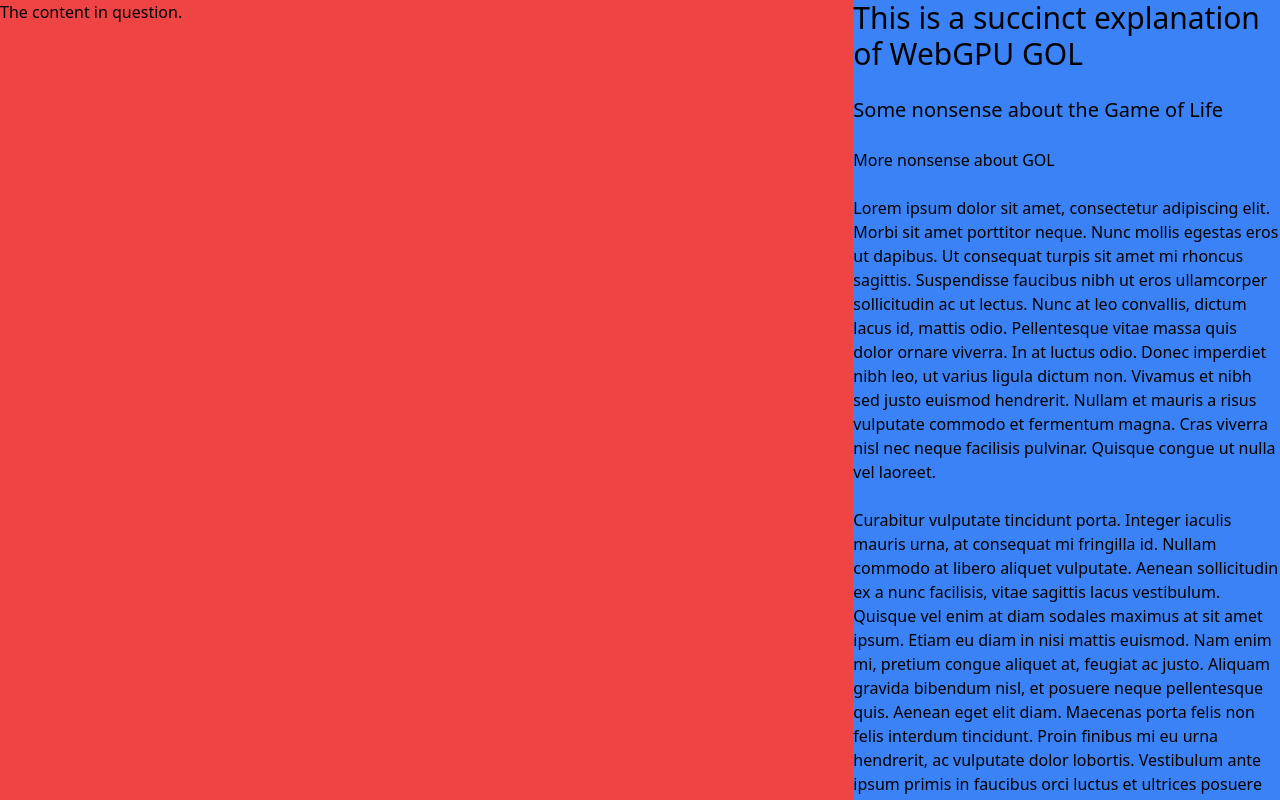
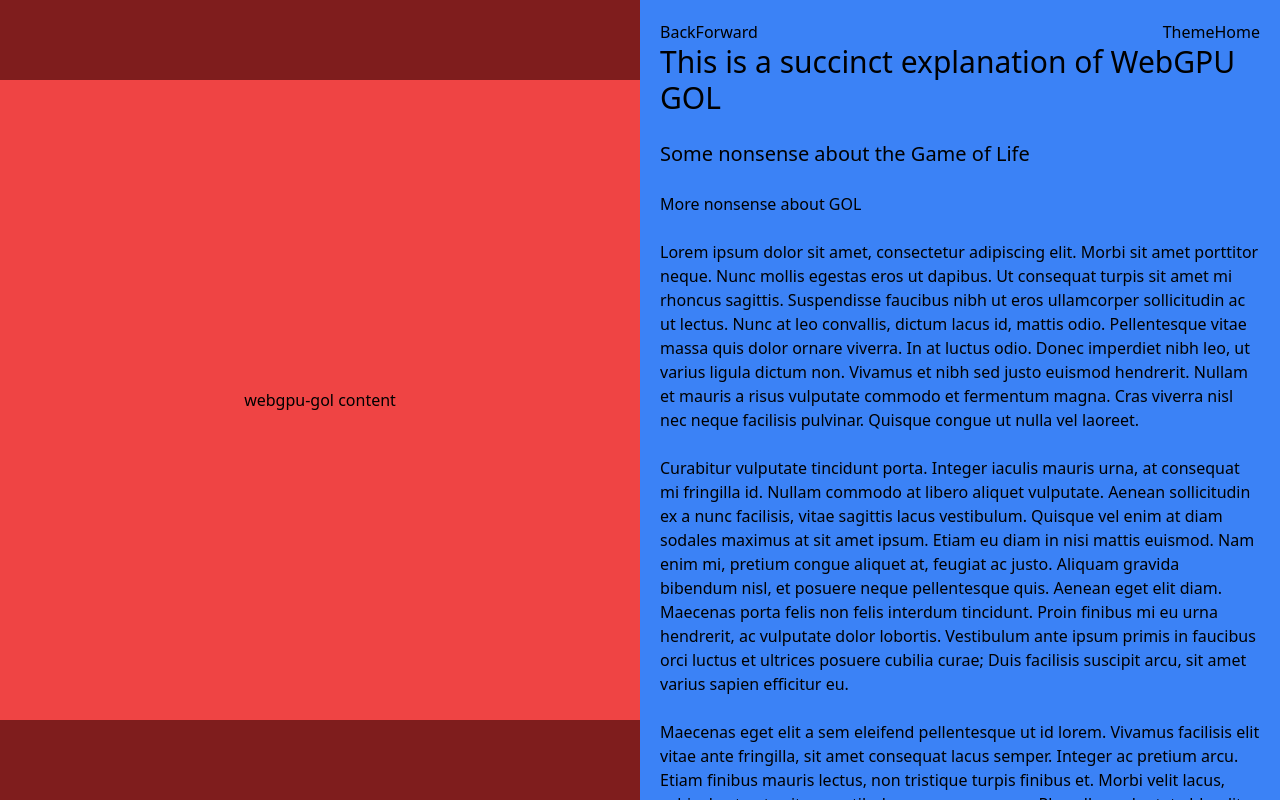
Before and after one commit to BryanDavis999/portfolio, a Next.js app: page /experiments/webgpu-gol in a window 1280 px wide. Built offline with nearby package versions, Linux system fonts and the light colour scheme.

Commit message:
Fixed a few styling issues and created a navbar stub

```diff
--- a/src/pages/experiments/[id].tsx
+++ b/src/pages/experiments/[id].tsx
@@ -34,6 +34,19 @@ type ExperimentProps = {
   info: string
 }
 
+const NavBar = ({customStyle}: any) => (
+  <div className={`h-6 flex justify-between items-center ${customStyle}`}>
+    <div className='flex'>
+      <p>Back</p>
+      <p>Forward</p>
+    </div>
+    <div className='flex'>
+      <p>Theme</p>
+      <p>Home</p>
+    </div>
+  </div>
+)
+
 const Experiment = ({ id, info }: ExperimentProps) => {
   // const ExperimentCode = getExperimentCode(id)
 
@@ -50,13 +63,15 @@ const Experiment = ({ id, info }: ExperimentProps) => {
         <title>{id}</title>
       </Head>
       <div className='absolute top-0 left-0 w-screen h-screen flex flex-col overflow-scroll md:flex-row md:overflow-clip'>
-        <div className='w-full bg-red-900'>
-          <div className='grow-0 aspect-square w-full bg-red-500'>
-            The content in question.
+        <NavBar customStyle='md:hidden'/>
+        <div className='w-full md:w-1/2 md:flex md:items-center md:justify-center bg-red-900'>
+          <div className='grow-0 aspect-square w-full md:max-w-2xl bg-red-500 flex items-center justify-center'>
+            <p>{id} content</p>
             {/* <ExperimentCode /> */}
           </div>
         </div>
-        <div className='bg-blue-500 w-full md:w-1/2'>
+        <div className='bg-blue-500 w-full md:w-1/2 md:overflow-y-scroll p-5'>
+          <NavBar customStyle='hidden md:flex'/>
           <Markdown>{info}</Markdown>
         </div>
       </div>
```
